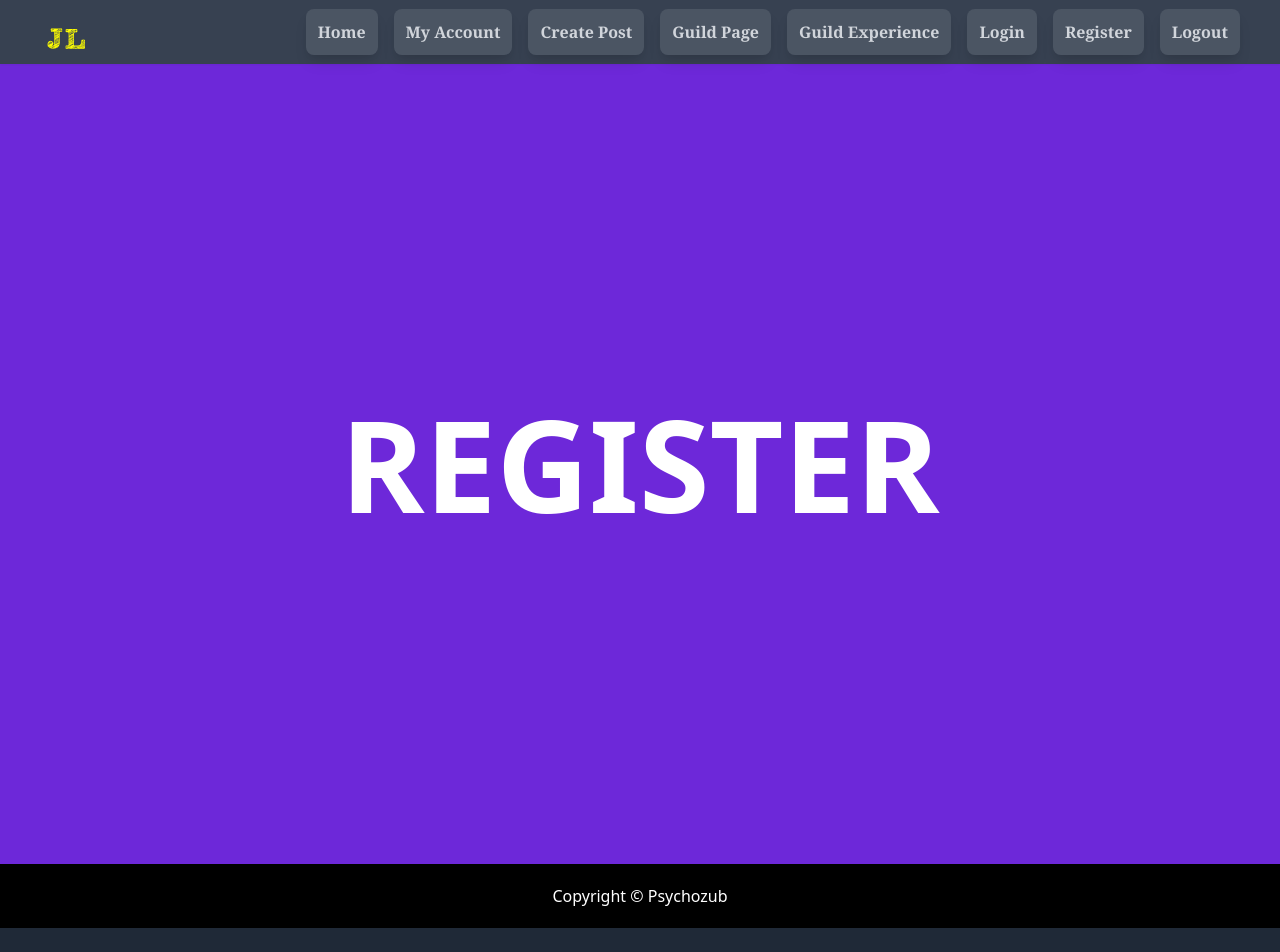
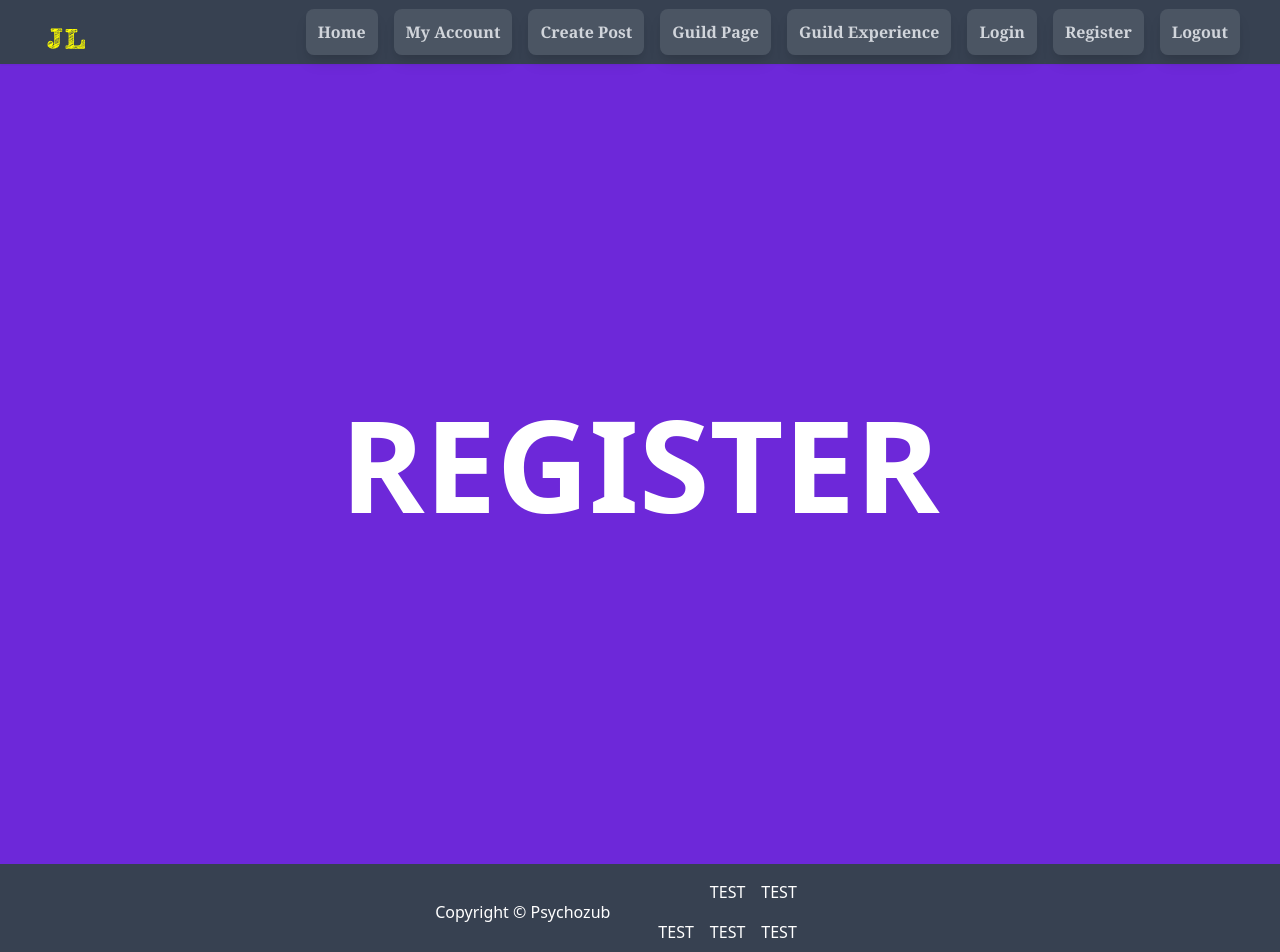
Before and after one commit to Bozhidar-Vangelov/the-justice-league, a React (Create React App) app: page /register in a window 1280 px wide. Shown: the top 952 px of the page. Before the commit the page ends 928 px from the top, so only its background shows below. Built offline with nearby package versions, Linux system fonts and the light colour scheme; the HTML template or start-up script is replaced by a standard one.

Commit message:
Fix footer position

```diff
--- a/src/components/Footer.js
+++ b/src/components/Footer.js
@@ -2,8 +2,16 @@ import React from 'react';
 
 function Footer() {
   return (
-    <div className='flex justify-center items-center h-16 bg-black text-white'>
+    <div className='p-12 flex justify-center items-center h-16 bg-gray-700 text-white'>
       <p>Copyright © Psychozub</p>
+      <div className='m-12 grid grid-cols-3 gap-4'>
+        <i className='fab fa-facebook'></i>
+        <p>TEST</p>
+        <p>TEST</p>
+        <p>TEST</p>
+        <p>TEST</p>
+        <p>TEST</p>
+      </div>
     </div>
   );
 }
```
